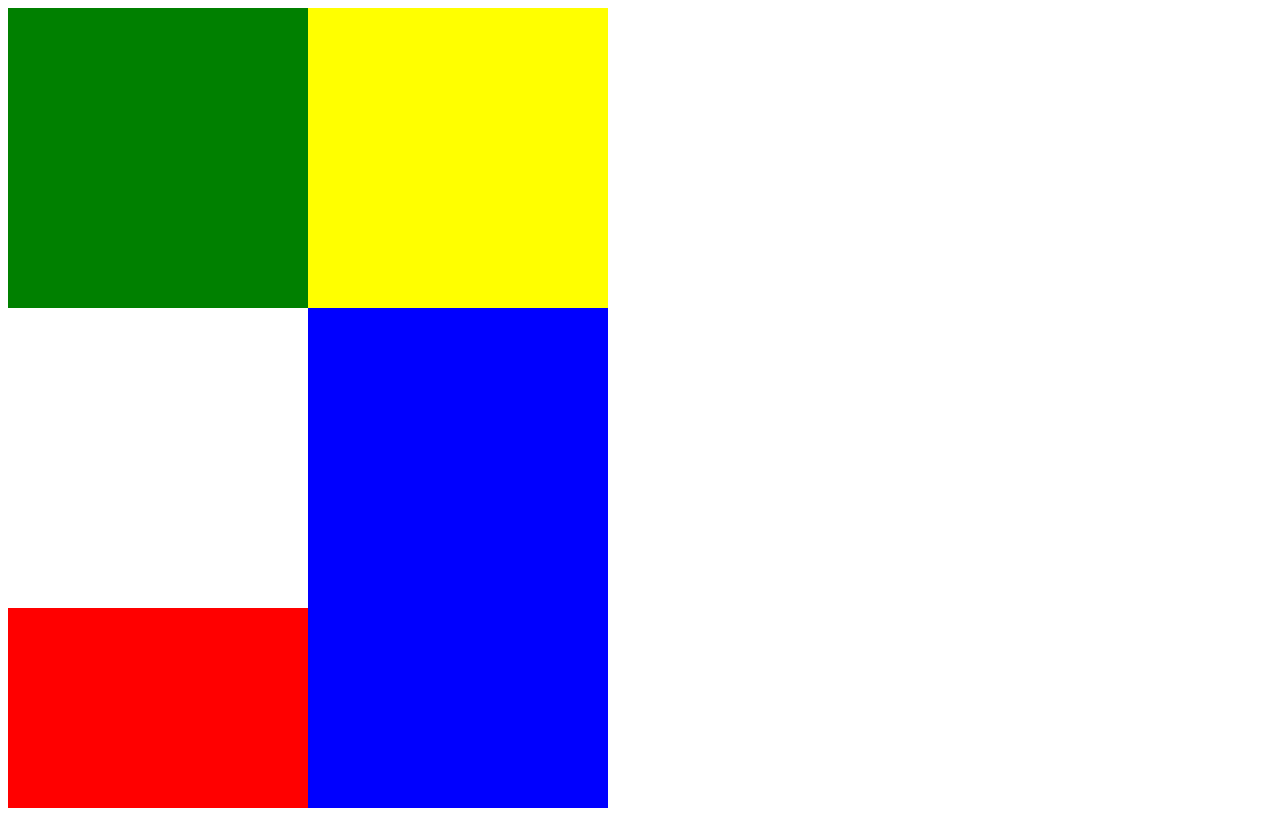
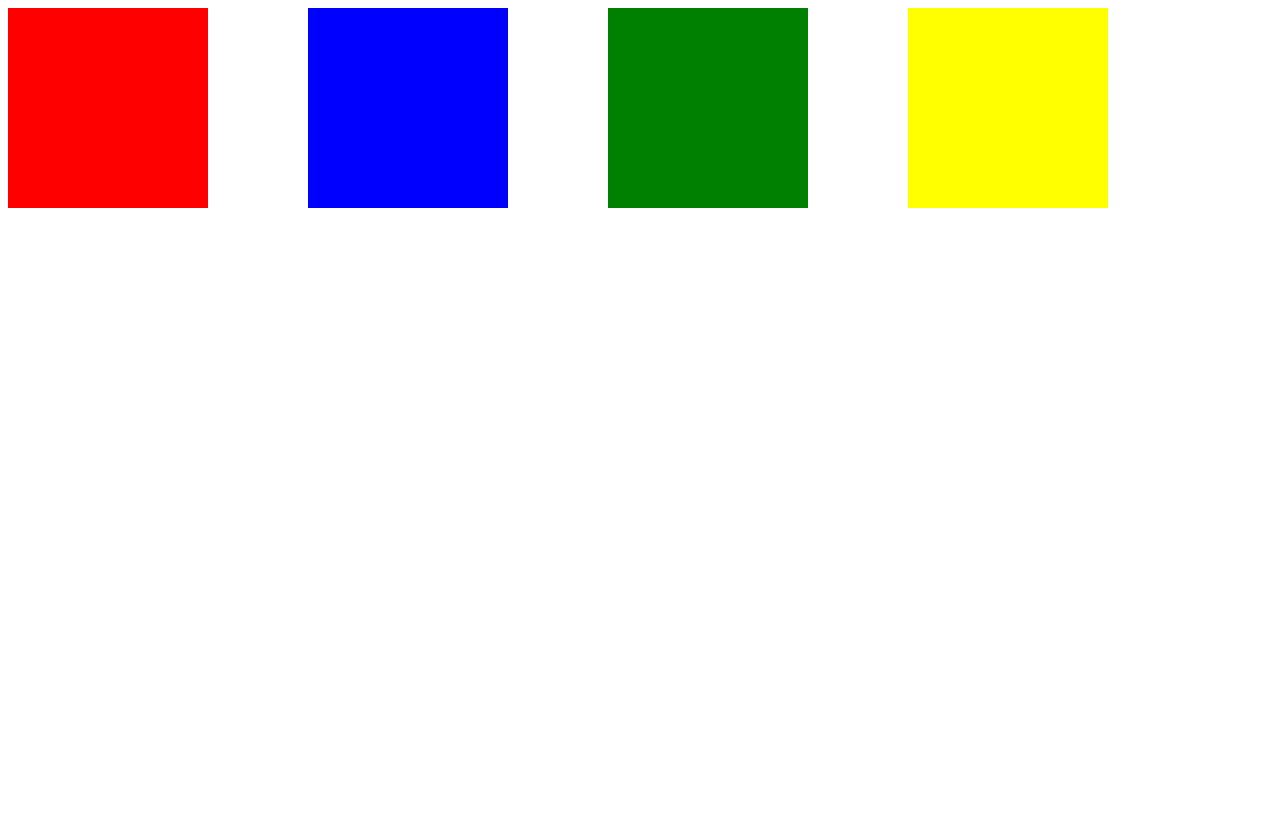
Before and after one commit to ClaudioFritzen/frontend, a plain HTML site: page grid/index.html in a window 1280 px wide. Drawn offline with Linux system fonts and the light colour scheme.

Commit message:
usamos a funcionalidade reapeat() no grid

```diff
--- a/grid/style.css
+++ b/grid/style.css
@@ -3,37 +3,33 @@
     height: 100%;
 
     display: grid;
-    grid-template-columns: 300px 300px;
-    grid-template-rows: 300px 300px 200px;
-    grid-template-areas: "green yellow" "pink blue" "red blue";
-
-
-
+    grid-template-columns: repeat(auto-fill,300px);
+    /* grid-template-rows: 300px 300px; */
 }
 
 div{
-    /* height: 200px;
-    width: 200px; */
+    height: 200px;
+    width: 200px;
 }
 
 .red{
     background-color: red;
-    grid-area: red;
+
 
 
 }
 .blue{
     background-color: blue;
-    grid-area: blue;
+
 
 }
 .green{
     background-color: green;
-    grid-area: green;
+
 
 }
 .yellow{
     background-color: yellow;
-    grid-area: yellow;
+
 
 }
```
